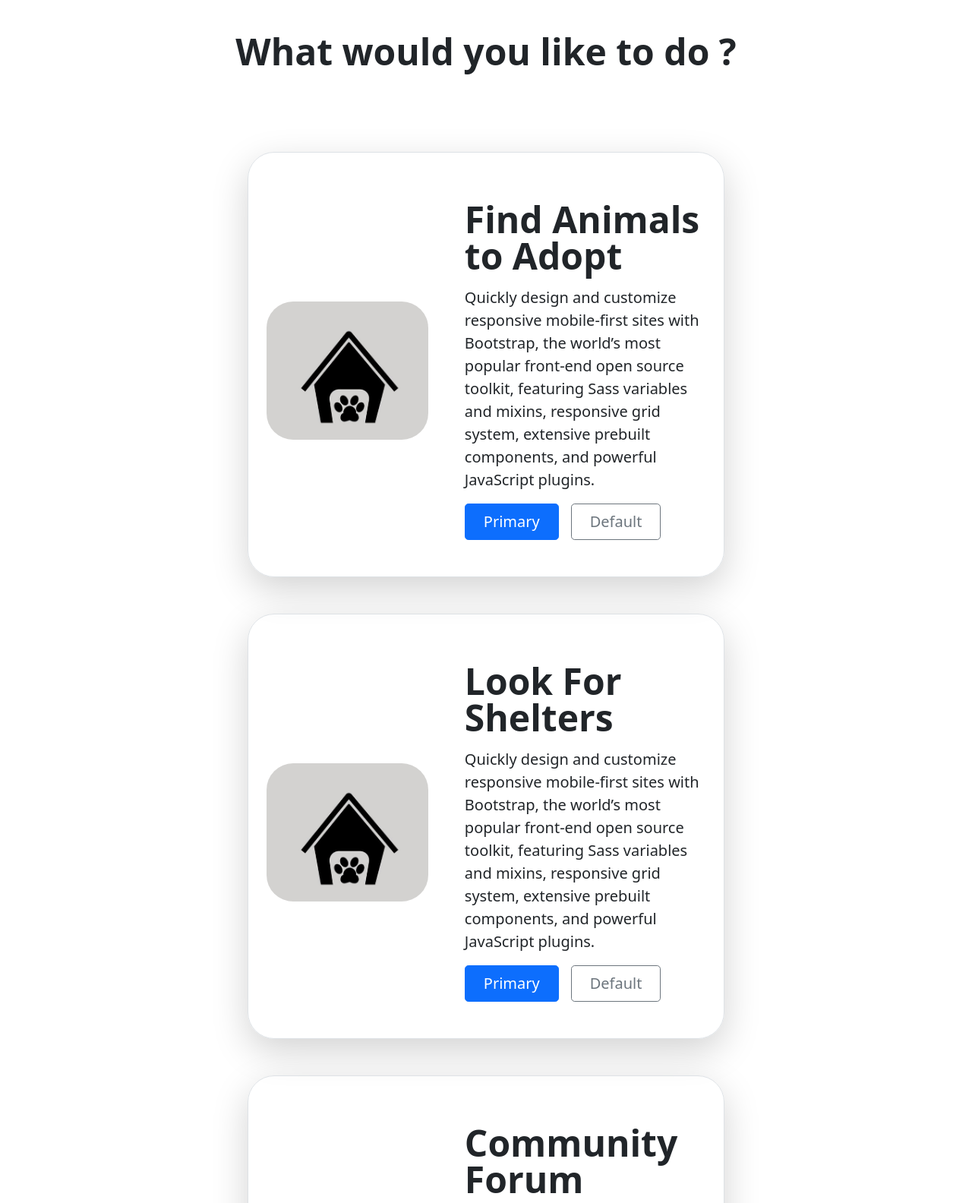
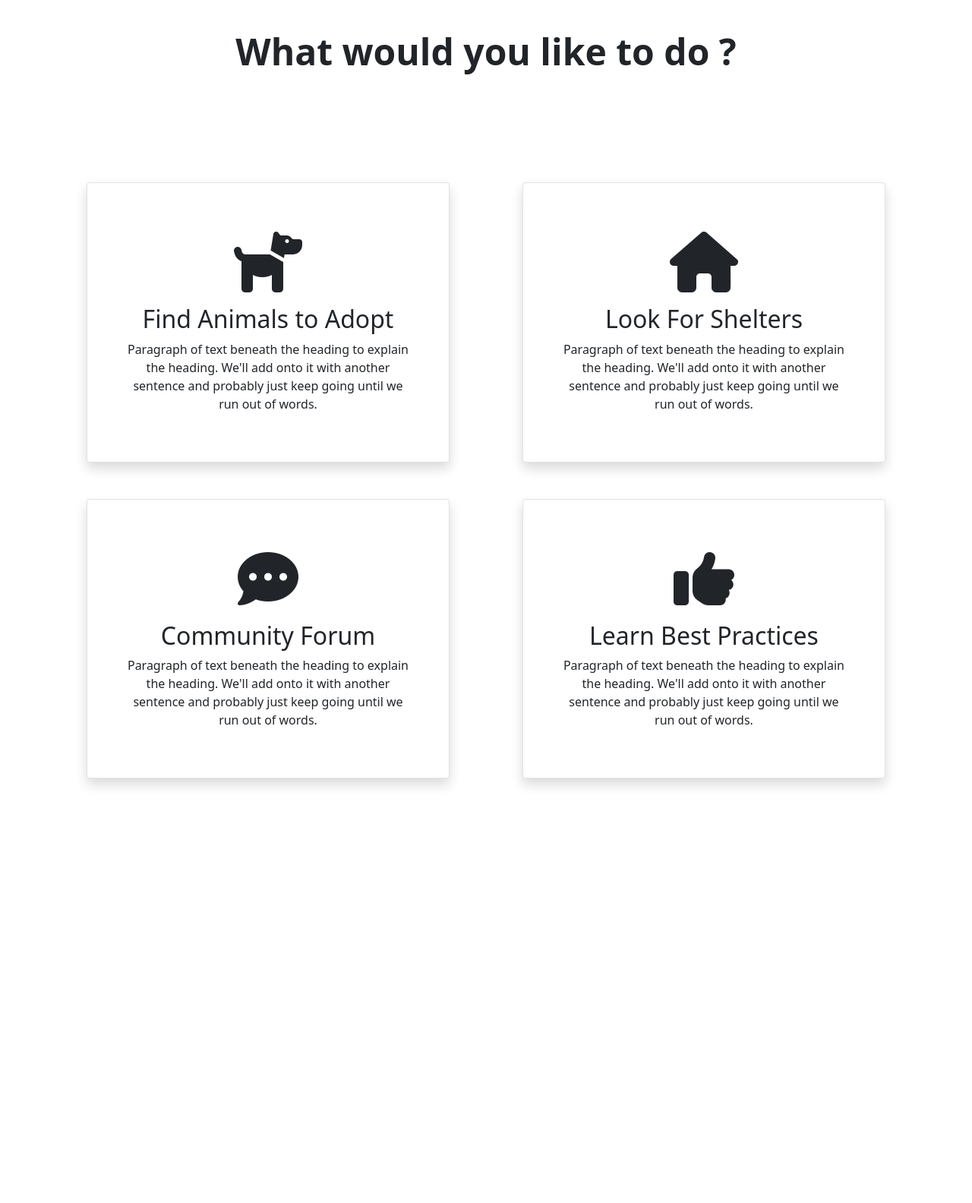
Before and after one commit to Randy1812/PawHaven, a Python web app: template templates/userdash.html in a window 1280 px wide. Shown: the part 339-1923 px from the top of the page at 76% size. After the commit the page ends 1375 px from the top, so only its background shows below. Run offline with Jinja, Linux system fonts and the light colour scheme; the template is opened without the code that fills it, so the values that code supplies are empty; some libraries are stand-ins or nearby versions.

Commit message:
Minor changes

```diff
--- a/templates/animals.html
+++ b/templates/animals.html
@@ -42,7 +42,7 @@
 
   <div class="container d-flex flex-column justify-items-center align-items-center">
 
-    <div class="card mb-3" style="width:650px;">
+    <div class="card m-5 border rounded shadow" style="width:650px;">
       <div class="row g-0">
         <div class="col-md-4">
           <img src="..\static\images\cat.jpg" class="img-fluid rounded-start" alt="...">
@@ -62,7 +62,7 @@
       </div>
     </div>
 
-    <div class="card mb-3" style="max-width: 650px;">
+    <div class="card m-5 border rounded shadow" style="max-width: 650px;">
       <div class="row g-0">
         <div class="col-md-4">
           <img src="..\static\images\dog.jpg" class="img-fluid rounded-start" alt="...">
@@ -82,7 +82,7 @@
       </div>
     </div>
 
-    <div class="card mb-3" style="max-width: 650px;">
+    <div class="card m-5 border rounded shadow" style="max-width: 650px;">
       <div class="row g-0">
         <div class="col-md-4">
           <img src="..\static\images\dog2.jpg" class="img-fluid rounded-start" alt="...">
--- a/templates/userdash.html
+++ b/templates/userdash.html
@@ -27,7 +27,9 @@
         </a>
         <ul class="dropdown-menu text-small" aria-labelledby="dropdownUser1">
           <li><a class="dropdown-item" href="#">Profile</a></li>
-          <li><hr class="dropdown-divider"></li>
+          <li>
+            <hr class="dropdown-divider">
+          </li>
           <li><a class="dropdown-item" href="#">Sign out</a></li>
         </ul>
       </div>
@@ -42,11 +44,63 @@
       <h2 class="display-5 fw-bold pt-5">What would you like to do ?</h2>
     </div>
 
-    <div class="container col-lg-6 px-4 py-5">
+
+    <div class="container px-2 py-3">
+      <div class="row py-3 align-items-center">
+
+        <div class="card feature border shadow rounded p-5 m-2 mx-auto col col-lg-5 text-center">
+          <div class="feature-icon">
+            <i class="fa-solid fa-dog fa-5x py-3"></i>
+            </svg>
+          </div>
+          <h2>Find Animals to Adopt</h2>
+          <p>Paragraph of text beneath the heading to explain the heading. We'll add onto it with another sentence and probably just keep going until we run out of words.</p>
+          <a href="#" class="stretched-link"></a>
+        </div>
+
+        <div class="card feature border shadow rounded p-5 m-2 mx-auto col-lg-5 text-center">
+          <div class="feature-icon">
+            <i class="fa-solid fa-house fa-5x py-3"></i>
+            </svg>
+          </div>
+          <h2>Look For Shelters</h2>
+          <p>Paragraph of text beneath the heading to explain the heading. We'll add onto it with another sentence and probably just keep going until we run out of words.</p>
+          <a href="#" class="stretched-link"></a>
+        </div>
+
+      </div>
+      <div class="row py-3 align-items-center">
+
+        <div class="card feature border shadow rounded p-5 m-2 mx-auto col-lg-5 text-center">
+          <div class="feature-icon">
+              <i class="fa-solid fa-comment-dots fa-5x py-3"></i>
+            </svg>
+          </div>
+          <h2>Community Forum</h2>
+          <p>Paragraph of text beneath the heading to explain the heading. We'll add onto it with another sentence and probably just keep going until we run out of words.</p>
+          <a href="#" class="stretched-link"></a>
+        </div>
+
+        <div class="card feature border shadow rounded p-5 m-2 mx-auto col-lg-5 text-center">
+          <div class="feature-icon">
+            <i class="fa-solid fa-thumbs-up fa-5x py-3"></i>
+            </svg>
+          </div>
+          <h2>Learn Best Practices</h2>
+          <p>Paragraph of text beneath the heading to explain the heading. We'll add onto it with another sentence and probably just keep going until we run out of words.</p>
+          <a href="#" class="stretched-link"></a>
+        </div>
+
+      </div>
+
+    </div>
+
+
+    <!-- <div class="container col px-4 py-5">
 
       <div class="row flex-lg-row align-items-center g-5 py-3 pb-5 border shadow-lg mb-5" style="border-radius:35px">
         <div class="col-10 col-sm-8 col-lg-5">
-          <img src="..\static\images\logo.jpg" class="d-block mx-lg-auto img-fluid" loading="lazy" style="border-radius:35px">
+          <img src="..\static\images\logo.jpg" class="d-block mx-lg-auto img-fluid" width="150px" loading="lazy" style="border-radius:35px">
         </div>
         <div class="col-lg-7 flex-grow-1">
           <h1 class="display-5 fw-bold lh-1 mb-3">Find Animals to Adopt</h1>
@@ -105,7 +159,7 @@
           </div>
         </div>
       </div>
-    </div>
+    </div> -->
   </div>
 
   <script src="https://cdn.jsdelivr.net/npm/bootstrap@5.1.3/dist/js/bootstrap.bundle.min.js" integrity="sha384-ka7Sk0Gln4gmtz2MlQnikT1wXgYsOg+OMhuP+IlRH9sENBO0LRn5q+8nbTov4+1p" crossorigin="anonymous"></script>
```
